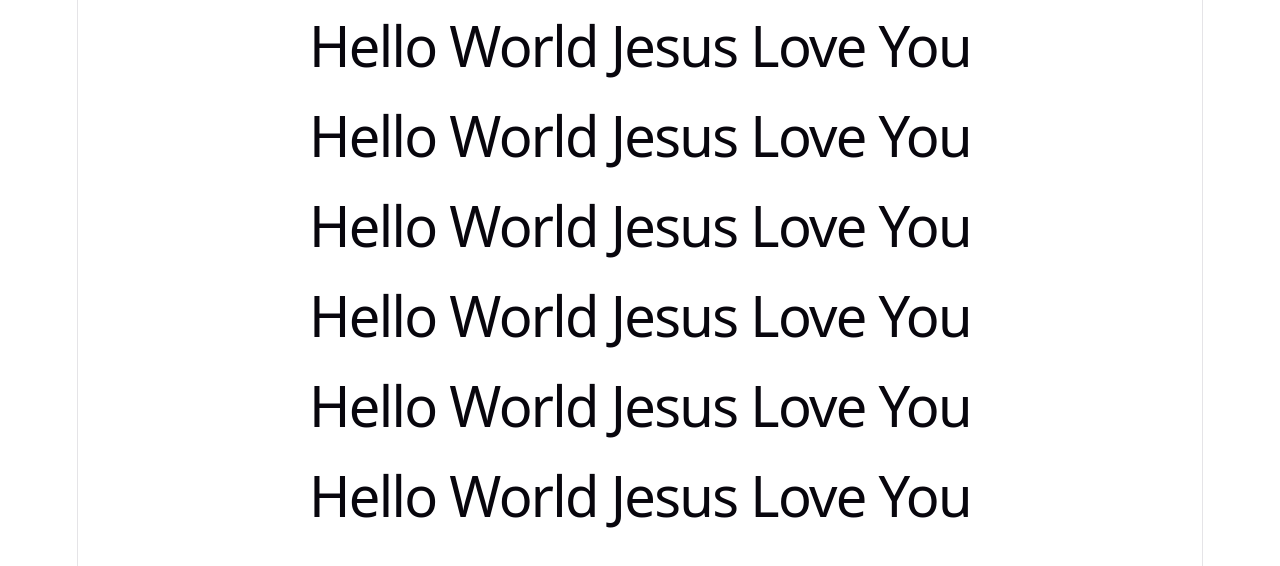
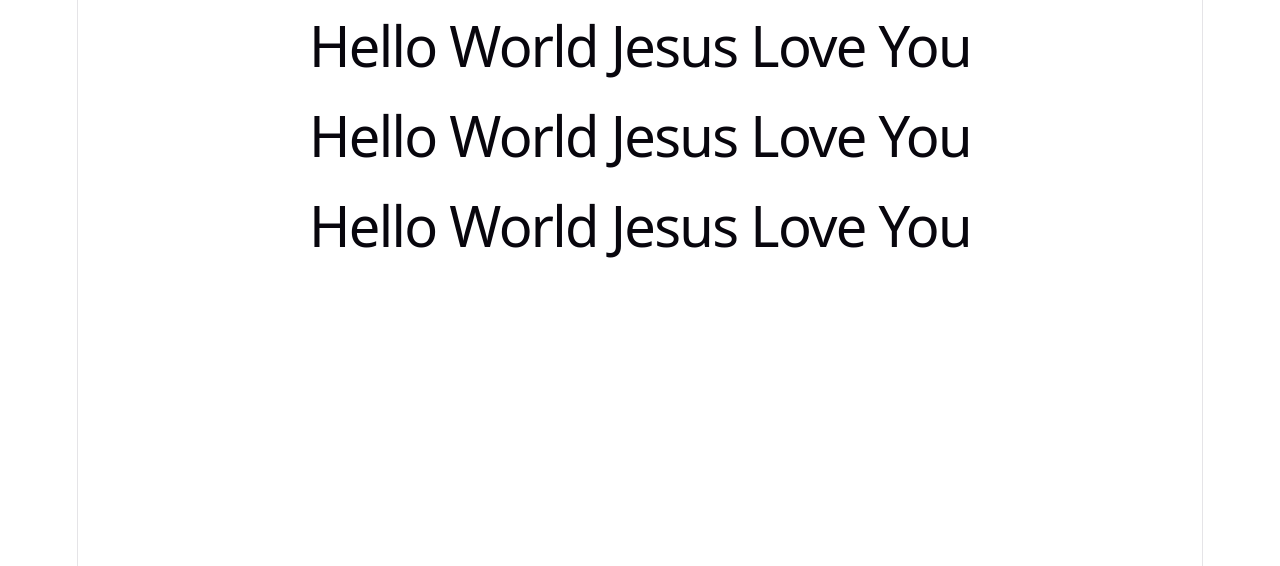
Before and after one commit to josephkhella2027-lang/Devops-BDD-trainTwo, a React (Vite) app in the folder frontend/bddTrainTwo/: page / in a window 1280 px wide. Shown: the top 566 px of the page. Built offline with nearby package versions, Linux system fonts and the light colour scheme.

Commit message:
fix erro 5

```diff
--- a/frontend/bddTrainTwo/src/App.tsx
+++ b/frontend/bddTrainTwo/src/App.tsx
@@ -7,9 +7,6 @@ function App() {
       <HomePage />
       <HomePage />
       <HomePage />
-      <HomePage />
-      <HomePage />
-      <HomePage />
     </>
   );
 }
```
